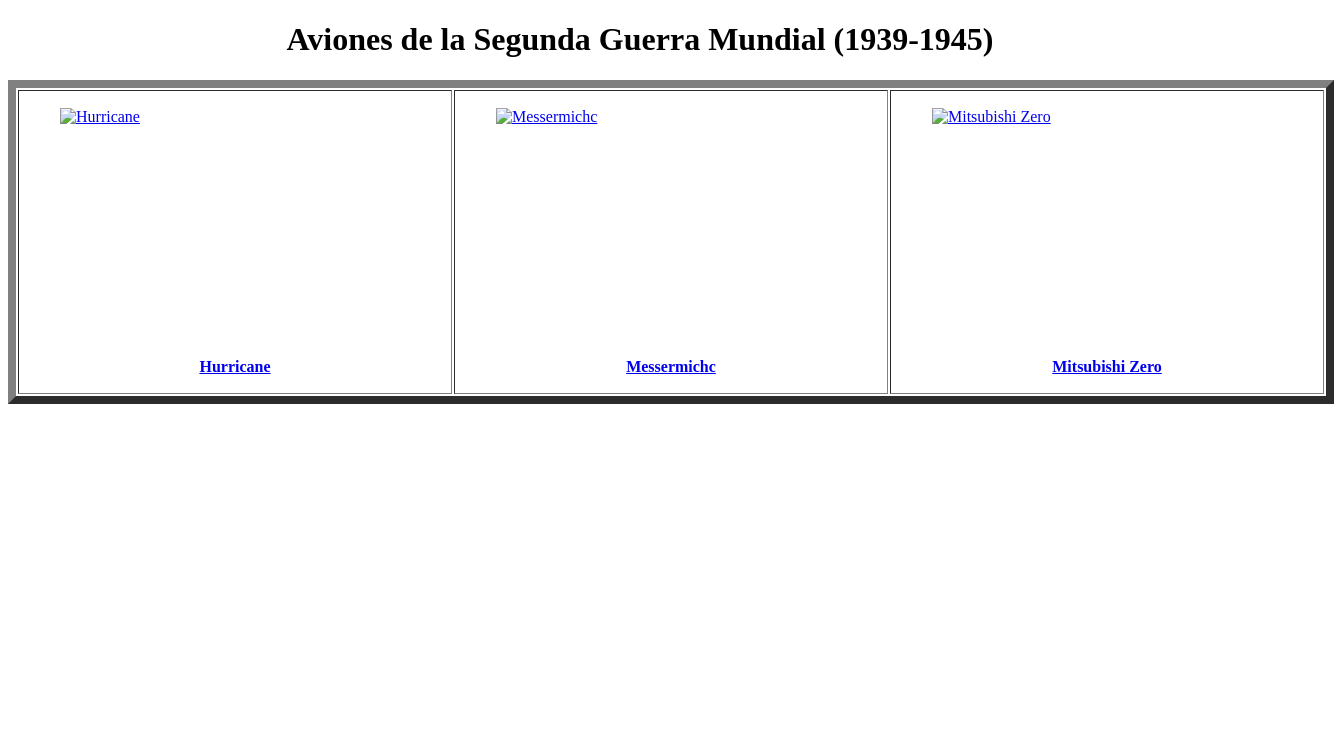
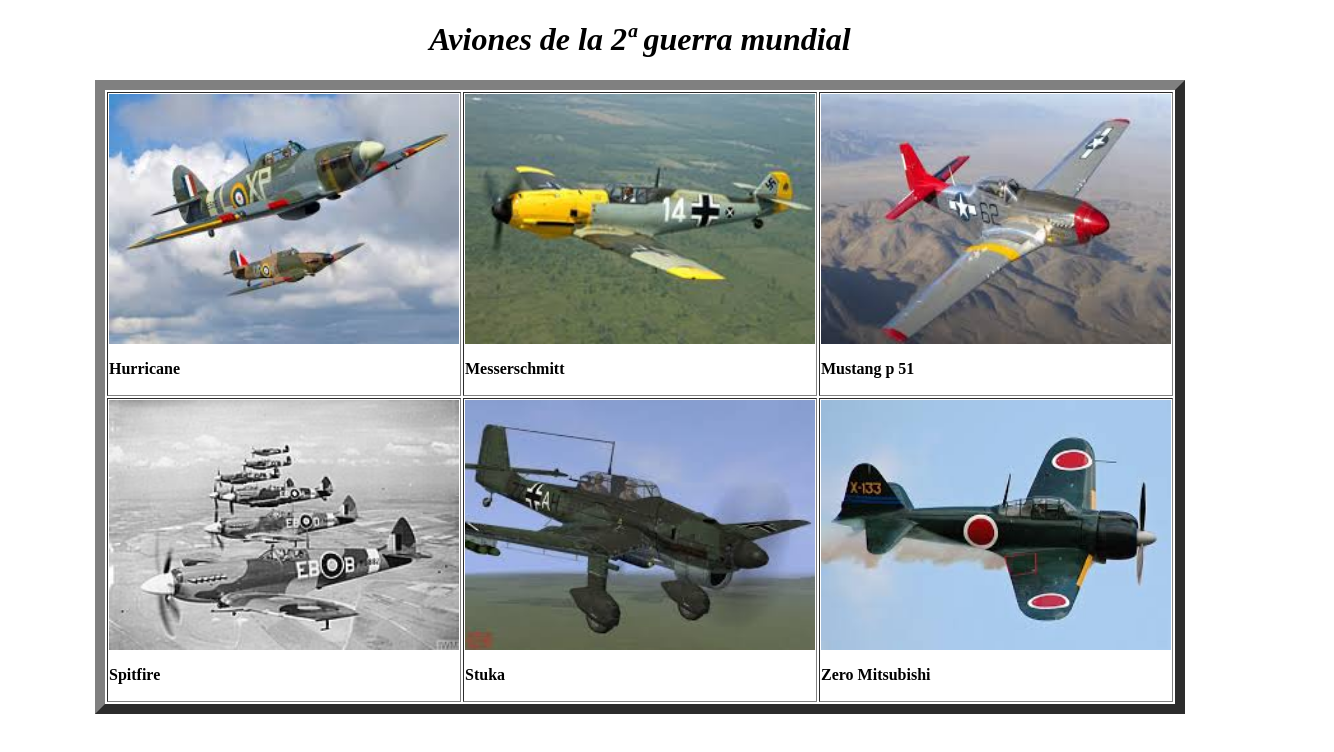
Before and after one commit to Albertomontero3/avion, a plain HTML site: page index.html in a window 1280 px wide. Shown: the whole page, 1334 px wide, since content can reach past the window. Drawn offline with Linux system fonts and the light colour scheme; files whose address does not match are found by name.

Commit message:
Update index.html

```diff
--- a/index.html
+++ b/index.html
@@ -1,56 +1,49 @@
 <!DOCTYPE html>
-<html lang="es">
+
+
+<html>
 	<head>
-    <meta charset="utf-8">
-    <title>Aviones de la Segunda Guerra Mundial</title>
-
+		<meta charset = 'utf-8'>
+		<title>Aviones 2ª guerra mundial</title>
+	</head>
 <style>
-        img {
+	img{
 		display: block;
 		width: 350px;
-            height: 250px;
+		height:	250px;
 		}
-
-        .center {
+	.center{
 		margin-left: auto;
 		margin-right: auto;
 		}
-
-        figcaption {
-            text-align: center;
-            font-weight: bold;
-        }
 </style>
-</head>
 
 <body>
 
-<h1 style="text-align: center;">
-    Aviones de la Segunda Guerra Mundial (1939-1945)
-</h1>
 
-<table border="8" class="center">
+
+
+
+
+
+
+
+
+<i><h1><center>Aviones de la 2ª guerra mundial</center></h1></i>
+
+<table border="10" class="center">
+
+
+
+
+
 <tr>
-        <td>
-            <a href="html/Hurricane.html">
-                <figure>
-                    <img src="figuras/hurricane.jpg" alt="Hurricane">
-                    <figcaption>Hurricane</figcaption>
-                </figure>
-            </a>
-        </td>
-
-        <td>
-            <a href="html/messermichc.html">
-                <figure>
-                    <img src="figuras/messermichc.jpg" alt="Messermichc">
-                    <figcaption>Messermichc</figcaption>
-                </figure>
-            </a>
-        </td>
-
-        <td>
-            <a href="html/mitsubishizero.html">
-                <figure>
-                    <img src="figuras/mitsubishizero.jpg" alt="Mitsubishi Zero">
-                    <figcaption>Mitsubishi Zero</figcaption>
+	<td><a href=/html/Hurricane.html><img src="/home/usuario/aviones/figuras/hurricane.jpeg" alt="Hurricane"></a><p><b>Hurricane</p></b></th>
+	<td><a href=/home/usuario/aviones/html/Messerschemitt.html><img src="/home/usuario/aviones/figuras/messerschimtt.jpeg" alt="Messerschemitt"></a><p><b>Messerschmitt</p></b></th>
+	<td><a href=><img src="/home/usuario/aviones/figuras/mustang 51.jpeg" alt="Mustangp51"></a><p><b>Mustang p 51</p></b></th>
+</tr>
+<tr>
+	<td><a href=/html/spitfire.html><img src="/home/usuario/aviones/figuras/spitfire.jpeg" alt="Spitfire"></a><p><b>Spitfire</p></b></th>
+	<td><a href=/html/stuka.html><img src="/home/usuario/aviones/figuras/stuka.jpeg" alt="Stuka"></a><p><b>Stuka</p></b></th>
+	<td><a href=/html/zeromitsubishi.html><img src="/home/usuario/aviones/figuras/zero.jpeg" alt="Zero Mitsubishi"></a><p><b>Zero Mitsubishi</p></b></th>
+</tr>
```
Lines whose indentation alone changed are shown as unchanged.
